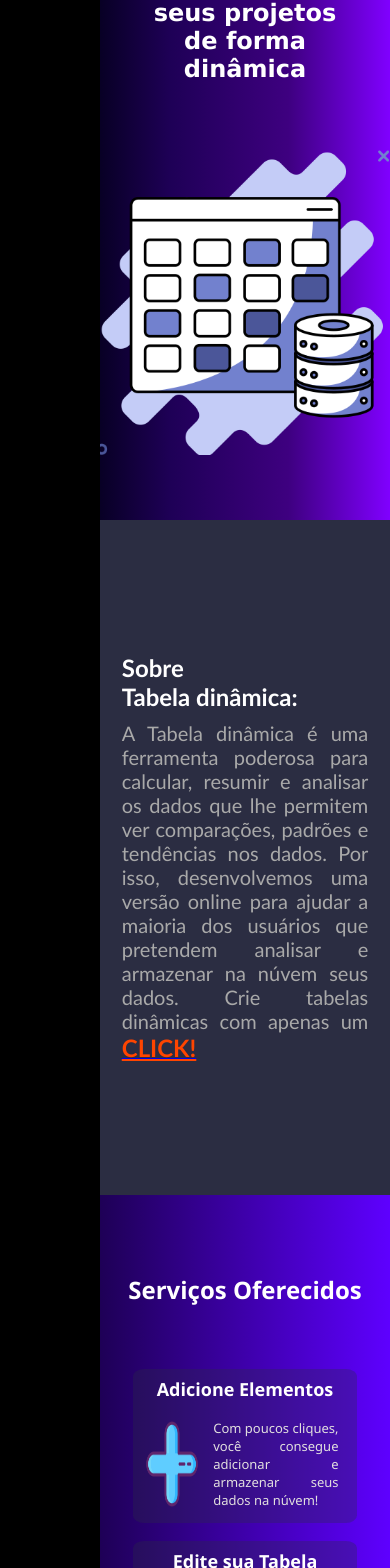
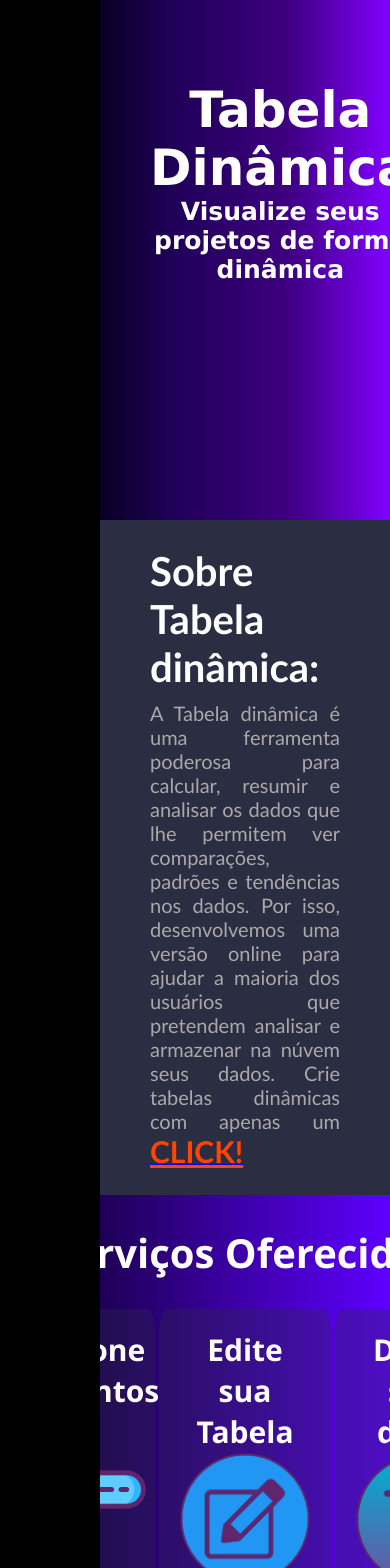
Before and after one commit to Web-LIA/Tabela-Dinamica, a React (Create React App) app: page / in a window 390 px wide. Shown: the part 255-1823 px from the top of the page. Built offline with nearby package versions, Linux system fonts and the light colour scheme.

Commit message:
Fix: styles separados por grau de parentesco

```diff
--- a/package.json
+++ b/package.json
@@ -10,9 +10,11 @@
     "@types/node": "^16.18.112",
     "@types/react": "^18.3.10",
     "@types/react-dom": "^18.3.0",
+    "@types/sass": "^1.45.0",
     "react": "^18.3.1",
     "react-dom": "^18.3.1",
     "react-scripts": "5.0.1",
+    "sass": "^1.79.4",
     "typescript": "^4.9.5",
     "web-vitals": "^2.1.4"
   },
--- a/src/components/home/Capa.tsx
+++ b/src/components/home/Capa.tsx
@@ -1,11 +1,11 @@
-import css from '../themes/home.module.css'
+import imagemCapa from '../../assets/home/tabelaCapa.png'
+interface capaProps{
+    style:string
+}
 
-import imagemCapa from '../../assets/home/tabelaCapa.png'
-
-
-function Capa(){
+function Capa({style}:capaProps){
     return(
-        <div className={css.capa + ' ' + css.topicos}>
+        <div className={style}>
             <div>
                 <h1>Tabela Dinâmica</h1>
                 <h2>Visualize seus projetos de forma dinâmica</h2>
--- a/src/components/home/Servicos.tsx
+++ b/src/components/home/Servicos.tsx
@@ -1,14 +1,19 @@
-import css from '../themes/home.module.css'
-
 import Topicos from './TopicosServico'
 
-import somaImage from '../../assets/home/Adicao.png'
-import editImage from '../../assets/home/Edit.png'
-import deleteImage from '../../assets/home/Delete.png'
+import somaImage from '../../assets/home/Adicao.png';
+import editImage from '../../assets/home/Edit.png';
+import deleteImage from '../../assets/home/Delete.png';
 
-function Servicos(){
+interface servicosProps{
+    style:string
+}
+
+
+function Servicos({style}:servicosProps){
+
+
     return(
-        <div className={css.topicos + ' ' + css.servicos}>
+        <div className={style}>
             <h2>Serviços Oferecidos</h2>
             <ul>
                 <Topicos imagem = {somaImage} titulo='Adicione Elementos' texto = 'Com poucos cliques, você consegue adicionar e armazenar seus dados na núvem!' />
--- a/src/components/home/Sobre.tsx
+++ b/src/components/home/Sobre.tsx
@@ -1,8 +1,12 @@
-import css from '../themes/home.module.css'
 import grafico from '../../assets/home/graficos.gif'
-function Sobre(){
+
+interface sobreProps{
+    style:string
+}
+
+function Sobre({style}:sobreProps){
     return (
-        <div className={css.sobre + ' ' +css.topicos}>
+        <div className={style}>
             <img src={grafico} alt="Imagem de um gráfico" />
             <div>
                 <h2>Sobre<br></br>Tabela dinâmica:</h2>
--- a/src/components/themes/home.module.css
+++ b/src/components/themes/home.module.css
@@ -3,7 +3,6 @@
     min-height: 100vh;
     min-width: 100%;
     overflow-x: hidden;
-}
     .topicos{
         height: 80vh;
     }
@@ -14,21 +13,20 @@
         display: flex;
         justify-content: space-around;
 
-}
-.capa div{
+        div {
             align-self: center;
             font-family: 'Lucida Sans', 'Lucida Sans Regular', 'Lucida Grande', 'Lucida Sans Unicode', Geneva, Verdana, sans-serif;
             padding: 50px;
         }
-.capa h1{
+        h1{
             font-size: 50px;
 
         }
-.capa h2{
+        h2{
             text-align: center;
             font-size: 25px;
         }
-.capa img{
+        img{
             align-self: center;
             height: 50%;
             transform:rotate(-25deg);
@@ -44,6 +42,8 @@
               transform: translateX(0) rotate(-25deg);
             }
         }
+    }
+
 
     .sobre{
         background-color: #2B2D42;
@@ -51,32 +51,32 @@
         width: 100%;
         color: white;
         justify-content: space-around;
-}
-.sobre div{
+        div{
             align-self: center;
             font-family:'Gill Sans', 'Gill Sans MT', Calibri, 'Trebuchet MS', sans-serif;
             padding: 50px;
             width: 400px;
         }
-.sobre h2{
+        h2{
             font-size: 40px;
         }
-.sobre p{
+        p{
             color:darkgray;
             padding-top:10px;
             text-align: justify;
             font-size: 20px;
-}
-.sobre p span{
+            span{
                 font-weight: bold;
                 color:orangered;
                 text-decoration: underline;
                 font-size: 30px;
             }
-.sobre img{
+        }
+        img{
             align-self: center;
             height: 80%;
             max-width: 800px;
+        }
     }
 
     .servicos{
@@ -85,40 +85,44 @@
         justify-content: center;
         align-content: space-around;
         font-family: 'Segoe UI', Tahoma, Geneva, Verdana, sans-serif;
-}
-.servicos h2{
+
+        h2{
             text-align: center;
             color: white;
             font-size: 40px;
         }
-.servicos ul{
+        ul{
             display: flex;
             width: 100%;
             justify-content: space-around;
             color: white;
         }
-.servicos li{
+        li{
             background-color: #2B2D4250;
             border-radius: 5%;
             padding: 20px;
             display: grid;
             width: 25%;
-
-}
-.servicos li img{
+            img{
                 width: 100%;
                 max-width: 400px;
                 max-height: 400px;
                 justify-self: center;
             }
-.servicos li h3{
+            h3{
                 text-align: center;
                 font-size: 30px;
             }
-.servicos li p{
+            p{
                 font-size: 18px;
                 color:rgb(226, 223, 223);
                 text-align: justify;
+            }
+
+        }
+
+    }
+
 }
 
 @media screen and (max-width: 1080px) {
@@ -140,13 +144,14 @@
         justify-content: center;
         justify-items: center;
         text-align: center;
-    }
-    .capa div{
+
+        div{
             padding-bottom: 0;
         }
-    .capa img{
+        img{
             height: 70%;
             animation: none;
+        }
     }
     .capa h2,.sobre p span,.servicos li h3{
         font-size:x-large;
@@ -154,40 +159,39 @@
     .sobre{
         display: grid;
         justify-items: center;
-    }
 
-    .sobre img{
+        img{
             order: 1;
             align-self: start;
         }
-    .sobre div{
+        div{
             order: 0;
+        }
     }
     .servicos{
         padding: 5%;
         align-content: unset;
-    }
-    .servicos h2{
+
+        h2{
             align-self: center;
         }
-    .servicos ul{
+        ul{
             justify-items: center;
             align-items: start;
             display: grid;
         }
-    .servicos li{
+        li{
             width: 80%;
             height: 80%;
             display: flex;
             flex-wrap: wrap;
-    }
-    .servicos li h3{
+            h3{
                 width: 100%;
             }
-    .servicos li img{
+            img{
                 width: 30%;
             }
-    .servicos li p{
+            p{
                 align-self: center;
                 padding-left: 10px;
                 width: 60%;
@@ -195,18 +199,21 @@
             }
         }
 
+    }
+}
+
 @media screen and (max-width: 1024px) and (max-height: 800px) {
     .capa{
         justify-items: center;
-    }
-    .capa h1{
+        h1{
             font-size: xx-large;
             text-align: center;
         }
-    .capa img{
+        img{
             animation: none;
             transform: none;
             height: 80%;
+        }
     }
     .capa h2,.sobre h2, .sobre p span,.servicos li h3{
         font-size:x-large;
@@ -214,95 +221,105 @@
     .sobre{
         display: flex;
         justify-items:auto;
-    }
-    .sobre img{
+        img{
             order: 0;
             width: 50%;
             align-self: center;
         }
-    .sobre div{
+        div{
             order: 1;
         }
-    .sobre p {
+        p {
             font-size: medium;
+        }
     }
     .servicos{
         padding: 5%;
+        ul{
+            display: flex;
         }
-    .servicos ul{
-        display: flex;
-
-    }
-    .servicos li{
+        li{
             width: 25%;
             display: grid;
             align-items: center;
-    }
-    .servicos li h3{
+            h3{
                 width: auto;
             }
-    .servicos li img{
+            img{
                 width: 70%;
             }
-    .servicos li p{
+            p{
                 padding-left: 0;
                 width: auto;
+            }
+        }
     }
 }
 @media screen and (max-width: 658px) {
     .capa{
         justify-items: center;
-    }
-    .capa h1{
+        h1{
             font-size: xx-large;
             text-align: center;
         }
-    .capa img{
+        img{
             animation: none;
             transform: none;
             height: 70%;
         }
+    }
     .capa h2,.sobre h2, .sobre p span,.servicos h2{
         font-size:x-large;
     }
-    .sobre div{
+    .sobre {
+        div{
             padding: 15px;
             width: 85%;
         }
-    .sobre img{
+        img{
             display: none;
         }
-    .servicos ul{
+    }
+    .servicos{
+        ul{
             justify-items: center;
             align-items: start;
             display: grid;
         }
-    .servicos li{
+        li{
             padding: 3%;
             width: 80%;
             height: 80%;
             display: flex;
             flex-wrap: wrap;
-    }
-    .servicos li h3{
+
+            h3{
                 width: 100%;
                 font-size: large;
             }
-    .servicos li img{
+            img{
                 width: 30%;
             }
-    .servicos li p{
+            p{
                 align-self: center;
                 padding-left: 10px;
                 width: 60%;
                 font-size: small;
             }
         }
+
+    }
+
+}
 @media  screen and (max-width: 320px) {
-    .servicos img{
+    .servicos{
+        img{
             display: none;
         }
-    .servicos li p{
+        li{
+            p{
                 width: 100%;
             }
         }
+    }
+}
--- a/src/pages/Home.tsx
+++ b/src/pages/Home.tsx
@@ -1,4 +1,4 @@
-import css from '../components/themes/home.module.css'
+import styles from '../components/themes/home.module.css'
 
 import Capa from '../components/home/Capa'
 import Sobre from '../components/home/Sobre'
@@ -7,10 +7,10 @@ import Servicos from '../components/home/Servicos'
 function Home(){
 
     return (
-            <div className={css.Home}>
-                <Capa    />
-                <Sobre   />
-                <Servicos />
+            <div className = {styles.Home}>
+                <Capa style = {styles.capa + ' ' + styles.topicos}   />
+                <Sobre style = {styles.sobre + ' ' + styles.topicos}  />
+                <Servicos style = {styles.servicos + ' ' + styles.topicos} />
             </div>
     )
 }
```
Also changed, not shown: 1 other file (tests, documents, lock files or other folders). Lines whose indentation alone changed are shown as unchanged.
